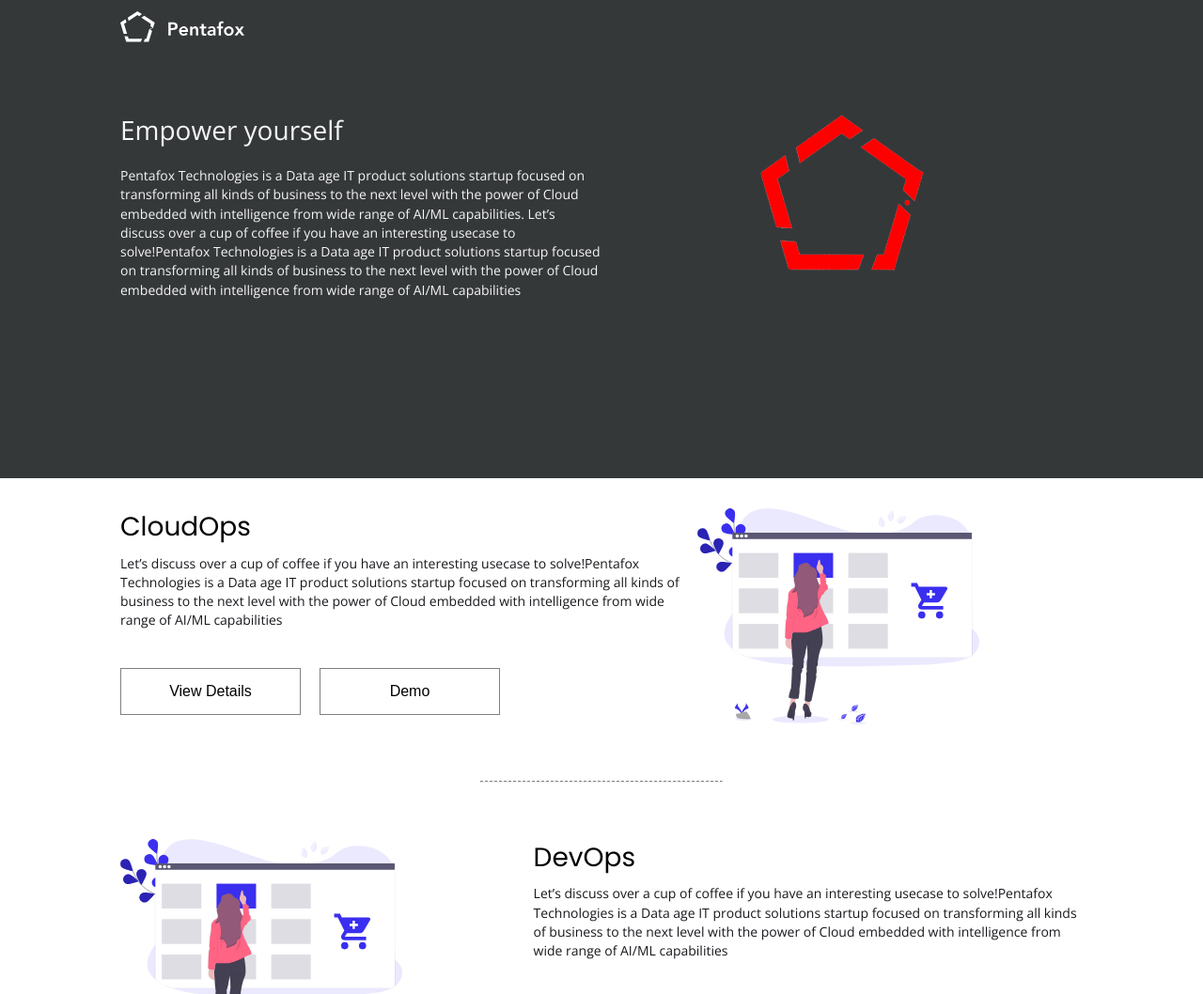
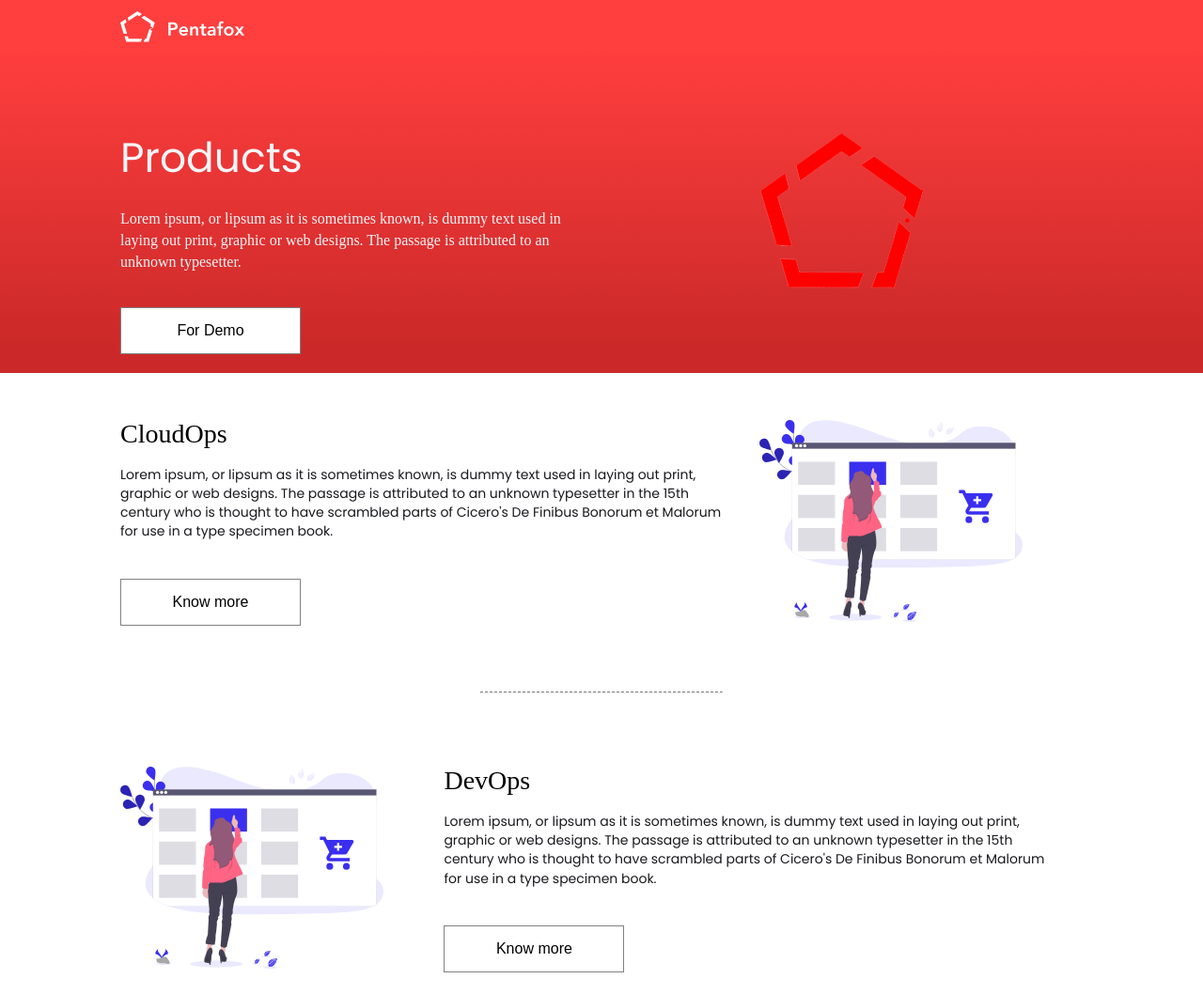
Before and after one commit to madhumathi0213/website-productPage, a Gatsby site: page / in a window 1280 px wide. Shown: the top 1058 px of the page at 94% size. Built offline with nearby package versions, Linux system fonts and the light colour scheme; Gatsby itself is replaced by a stand-in of ours.

Commit message:
changed banner gradient

```diff
--- a/content/products.json
+++ b/content/products.json
@@ -1,17 +1,17 @@
 [
     {
         "title": "CloudOps",
-        "content": "Let’s discuss over a cup of coffee if you have an interesting usecase to solve!Pentafox Technologies is a Data age IT product solutions startup focused on transforming all kinds of business to the next level with the power of Cloud embedded with intelligence from wide range of AI/ML capabilities",
+        "content":"Lorem ipsum, or lipsum as it is sometimes known, is dummy text used in laying out print, graphic or web designs. The passage is attributed to an unknown typesetter in the 15th century who is thought to have scrambled parts of Cicero's De Finibus Bonorum et Malorum for use in a type specimen book.",
         "image": "../src/images/undraw1.svg"
     },
     {
         "title": "DevOps",
-        "content": "Let’s discuss over a cup of coffee if you have an interesting usecase to solve!Pentafox Technologies is a Data age IT product solutions startup focused on transforming all kinds of business to the next level with the power of Cloud embedded with intelligence from wide range of AI/ML capabilities",
+        "content":"Lorem ipsum, or lipsum as it is sometimes known, is dummy text used in laying out print, graphic or web designs. The passage is attributed to an unknown typesetter in the 15th century who is thought to have scrambled parts of Cicero's De Finibus Bonorum et Malorum for use in a type specimen book.",
         "image": "../../../src/images/undraw2.svg"
     },
     {
         "title": "Cloud Migration",
-        "content": "Let’s discuss over a cup of coffee if you have an interesting usecase to solve!Pentafox Technologies is a Data age IT product solutions startup focused on transforming all kinds of business to the next level with the power of Cloud embedded with intelligence from wide range of AI/ML capabilities",
+        "content":"Lorem ipsum, or lipsum as it is sometimes known, is dummy text used in laying out print, graphic or web designs. The passage is attributed to an unknown typesetter in the 15th century who is thought to have scrambled parts of Cicero's De Finibus Bonorum et Malorum for use in a type specimen book.",
         "image": "../src/images/undraw3.svg"
     }
 ]
--- a/gatsby-config.js
+++ b/gatsby-config.js
@@ -20,20 +20,6 @@
         rule: {
           include: /\.inline\.svg$/ // See below to configure properly
         }
-      }
-    },
-    {
-      resolve: `gatsby-plugin-google-fonts`,
-      options: {
-        fonts: [
-          {
-            family: `Open Sans`
-          },
-          {
-            family: `Poppins`
-          }
-        ],
-        display: 'swap'
       }
     },
     `gatsby-transformer-sharp`,
--- a/package.json
+++ b/package.json
@@ -5,6 +5,8 @@
   "version": "0.1.0",
   "author": "Kyle Mathews <mathews.kyle@gmail.com>",
   "dependencies": {
+    "@fontsource/open-sans": "^4.2.2",
+    "@fontsource/poppins": "^4.2.2",
     "gatsby": "^3.1.2",
     "gatsby-background-image": "^1.5.0",
     "gatsby-plugin-gatsby-cloud": "^2.1.0",
--- a/src/components/ContentSection/ContentSection.js
+++ b/src/components/ContentSection/ContentSection.js
@@ -1,9 +1,10 @@
 import React, { Fragment } from 'react';
 import styled from 'styled-components';
 import data from '../../../content/products.json';
-import { Link } from 'gatsby';
 import image from '../../images/cart.svg';
-import Button from '../customComponents/CustomButton'
+import "@fontsource/open-sans";
+import "@fontsource/poppins";
+import Button from '../customComponents/CustomButton';
 
 export const ContentSectionWrapper = styled.div`
     padding-top:32px;
@@ -11,25 +12,29 @@
         display: flex;
     }
     .left-col {
-        width:60vw;
-        margin:auto;
+        width:65vw;
+        margin-right:40px;
     }
     .right-col {
-        width:40vw;
+        width:35vw;
+        margin:auto;
         .image-card
         {
             img {
-                width:300px;
+                width:280px;
             }
         }
     }
     h3 {
+        font-weight: 500;
+        font-size: 44px;
+        line-height: 66px;
+        color: #000000;
+        font-family:open-sans;
         font-size: 28px;
-        line-height: 1.45;
-        margin: 0px 0px 8px;
-        font-weight: 500;
     }
     p {
+        font-family : poppins;
         font-size: 14px;
         line-height: 1.45;
         color: #19181d;
@@ -39,24 +44,24 @@
 const ContentSection = () => {
     return (
         <ContentSectionWrapper>
-            <div className="container">
+            <div key={1} className="container">
                 {
                     data.map((item, i) => {
                         return (
-                            i % 2 == 0 ? (
+                            i % 2 === 0 ? (
                                 <Fragment>
-                                    <div className="middle-content">
+                                    <div key={123} className="middle-content">
                                         <div className="left-col">
                                             <h3>{item.title}</h3>
                                             <p>{item.content}</p>
                                             <div className="button">
-                                                <Button bgColor={"white"} child={"View Details"} hoverColor={"white"} hoverBg={"black"} />
-                                                <Button bgColor={"white"} child={"Demo"} hoverColor={"white"} hoverBg={"black"}/>
+                                                {/* <Button bgColor={"white"} child={"View Details"} hoverColor={"white"} hoverBg={"black"} /> */}
+                                                <Button bgColor={"white"} child={"Know more"} hoverColor={"white"} hoverBg={"black"}/>
                                             </div>
                                         </div>
                                         <div className="right-col">
                                             <div className="image-card">
-                                                <img src={image}></img>
+                                                <img src={image} alt="logo"></img>
                                             </div>
                                         </div>
                                     </div>
@@ -68,15 +73,15 @@
                                     <div className="middle-content">
                                         <div className="right-col">
                                             <div className="image-card" >
-                                                <img src={image}></img>
+                                                <img src={image} alt="logo"></img>
                                             </div>
                                         </div >
-                                        <div className="left-col"  style={{marginLeft:"50px"}}>
+                                        <div className="left-col">
                                             <h3>{item.title}</h3>
                                             <p>{item.content}</p>
                                             <div className="button">
-                                            <Button bgColor={"white"} child={"View Details"} hoverColor={"white"} hoverBg={"black"}/>
-                                            <Button bgColor={"white"} child={"Demo"} hoverColor={"white"} hoverBg={"black"}/>
+                                            {/* <Button bgColor={"white"} child={"View Details"} hoverColor={"white"} hoverBg={"black"}/> */}
+                                            <Button bgColor={"white"} child={"Know more"} hoverColor={"white"} hoverBg={"black"}/>
                                             </div>
                                         </div>
                                     </div >
--- a/src/components/HeroSection/HeroSection.js
+++ b/src/components/HeroSection/HeroSection.js
@@ -1,11 +1,15 @@
-import React, { Fragment } from 'react';
+import React from 'react';
 import styled from 'styled-components';
 import logo from '../../images/site-logo.png';
+import "@fontsource/open-sans";
+import "@fontsource/poppins";
+import Header from '../header';
+import BgImage from '../../images/banner.svg';
+import Button from '../customComponents/CustomButton';
 
 const HeroSectionWrapper = styled.div`
     color : #F5F5F7;
-    min-height:55vh;
-    background:#353839;
+    background: linear-gradient(180deg, #FF3E3E 13.03%, #CB2929 92.69%);
     .content {
         display:flex;
     }
@@ -17,11 +21,20 @@
         margin:auto auto;
         padding:50px 10px;
         .image {
-             max-height:200px;
+            max-height:200px;
         }
     }
     h2 {
         margin-bottom :20px;
+        font-family:poppins;
+        font-style: normal;
+        font-weight: 500;
+        font-size: 44px;
+        line-height: 66px;
+     }
+     p {
+        font-family:open-sans;
+        font-size: 16px;
      }
 
 `;
@@ -29,14 +42,16 @@
 const HeroSection = () => {
     return (
         <HeroSectionWrapper>
+            <Header />
             <div className="container">
                 <div className="content">
                     <div className="left-content">
-                        <h2>Empower yourself</h2>
-                        <p>Pentafox Technologies is a Data age IT product solutions startup focused on transforming all kinds of business to the next level with the power of Cloud embedded with intelligence from wide range of AI/ML capabilities. Let’s discuss over a cup of coffee if you have an interesting usecase to solve!Pentafox Technologies is a Data age IT product solutions startup focused on transforming all kinds of business to the next level with the power of Cloud embedded with intelligence from wide range of AI/ML capabilities</p>
+                        <h2>Products</h2>
+                        <p>Lorem ipsum, or lipsum as it is sometimes known, is dummy text used in laying out print, graphic or web designs. The passage is attributed to an unknown typesetter. </p>
+                        <Button bgColor={"white"} child={"For Demo"} hoverColor={"white"} hoverBg={"black"}/>
                     </div>
                     <div className="right-content">
-                        <img src={logo} className="image"></img>
+                        <img src={logo} className="image" alt="alterr"></img>
                     </div>
                 </div>
             </div>
--- a/src/components/header.js
+++ b/src/components/header.js
@@ -1,11 +1,10 @@
 import React from 'react';
 import styled from 'styled-components';
-import { Link } from 'gatsby';
+// import { Link } from 'gatsby';
 import logo from '../images/logo.svg';
 
 
 export const HeaderWrapper = styled.header`
-  background-color:#353839;
   text:white;
   padding:12px;
   img {
@@ -17,8 +16,9 @@
 const Header = () => {
   return (
     <HeaderWrapper>
-      <div className="container">
-        <Link to="/"><img src={logo} className="img"></img></Link>
+      <div key={1} className="container">
+        <img src={logo} className="img" alt=" alter"></img>
+        <p></p>
       </div>
     </HeaderWrapper>
   );
--- a/src/pages/index.js
+++ b/src/pages/index.js
@@ -1,21 +1,21 @@
-import React, { Fragment } from "react";
+import React from "react";
 import "../components/styles/global.css";
 import Header from "../components/header";
 import HeroSection from "../components/HeroSection/HeroSection";
-import styled from "styled-components";
+// import styled from "styled-components";
 import ContentSection from "../components/ContentSection/ContentSection";
 
 
-export const ProductPageWrapper = styled.div`
+// export const ProductPageWrapper = styled.div`
 
-`;
+// `;
 const IndexPage = () => {
   return (
-    <ProductPageWrapper>
-        <Header />
+    <>
+        {/* <Header /> */}
         <HeroSection />
         <ContentSection />
-    </ProductPageWrapper>
+    </>
 
   )
 }
```
Also changed, not shown: gatsby-ssr.js (line endings or trailing spaces), src/images/banner.png (added), src/images/banner.svg (added), 1 other file.
